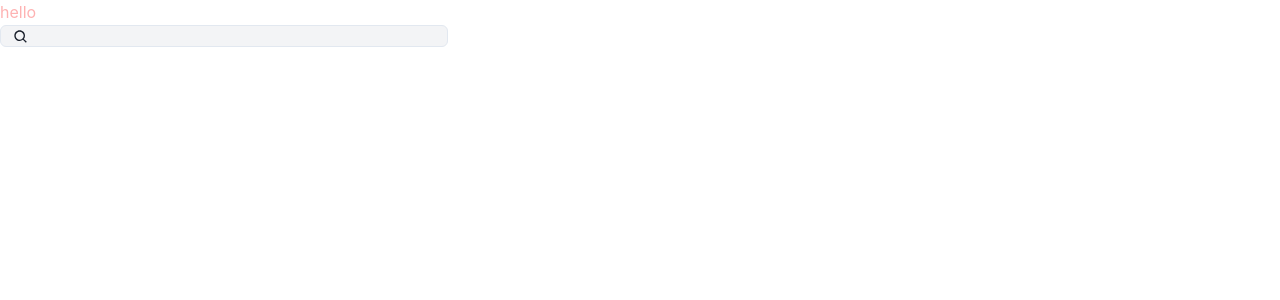
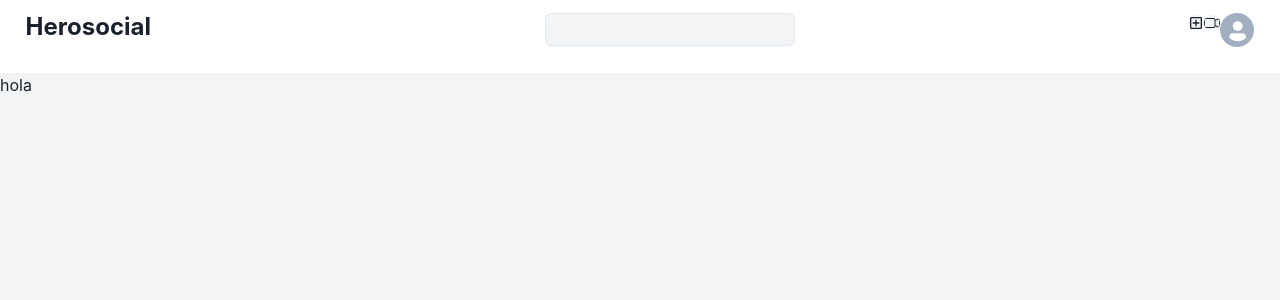
Before and after one commit to akareagwom/social, a Next.js app: page / in a window 1280 px wide. Shown: the top 300 px of the page. Built offline with nearby package versions, Linux system fonts and the light colour scheme.

Commit message:
navigation bar

```diff
--- /dev/null
+++ b/src/components/ui/navbar.tsx
@@ -0,0 +1,57 @@
+import { FC } from "react";
+import Search from "./search";
+import { Avatar, Box, Heading, Icon } from "@chakra-ui/react";
+import {MdOutlineAddBox} from 'react-icons/md';
+import {BsCameraVideo} from 'react-icons/bs'
+
+interface NavbarProps {
+
+}
+
+const Navbar: FC<NavbarProps> = () => {
+    return (
+        <>
+        <Box
+        display="flex"
+        justifyContent="space-between"
+        px="2%"
+        py="1%"
+        bg="#FFFFFF"
+        >
+            <Box>
+                <Heading
+                fontSize="24px">
+                    Herosocial
+                </Heading>
+            </Box>
+            <Box>
+                <Search/>
+            </Box>
+            <Box
+            display="flex"
+            justifyContent="space-between">
+                <Box>
+                    <Icon as={MdOutlineAddBox}
+                    borderRadius="50%"
+                    bg="#F3F4F6"
+                    alignItems="center"/>
+                </Box>
+                <Box>
+                    <Icon as={BsCameraVideo}
+                    borderRadius="50%"
+                    bg="#F3F4F6"
+                    alignItems="center"/>
+                </Box>
+
+                <Avatar
+                p="5%"
+                w="34px"
+                h="34px"
+                />
+            </Box>
+        </Box>
+        </>
+     );
+}
+
+export default Navbar;
--- a/src/components/ui/search.tsx
+++ b/src/components/ui/search.tsx
@@ -11,16 +11,17 @@ const Search: FC<SearchProps> = () => {
         <>
         <Input
         type='text'
-        w="35%"
-        h="15%"
+        w="100%"
+        h="70%"
+        p="5%"
         bg="#F3F4F6"
         />
-        <Icon
+        {/* <Icon
         as={BiSearch}
         pos="absolute"
         left="1%"
         top="60%"
-        />
+        /> */}
         </>
      );
 }
--- a/src/pages/index.tsx
+++ b/src/pages/index.tsx
@@ -1,14 +1,20 @@
 import { Box, Text } from "@chakra-ui/react";
-import Search from "../components/ui/search";
+import Navbar from "../components/ui/navbar";
 
 
 
 export default function Home() {
   return (
     <>
-      <Box>
-        <Text color={"red.200"}>hello</Text>
-        <Search/>
+      <Box
+      bg="#F3F4F6"
+      h="100vh">
+        <Box
+
+        >
+          <Navbar/>
+        </Box>
+        <Text>hola</Text>
       </Box>
     </>
   )
```
